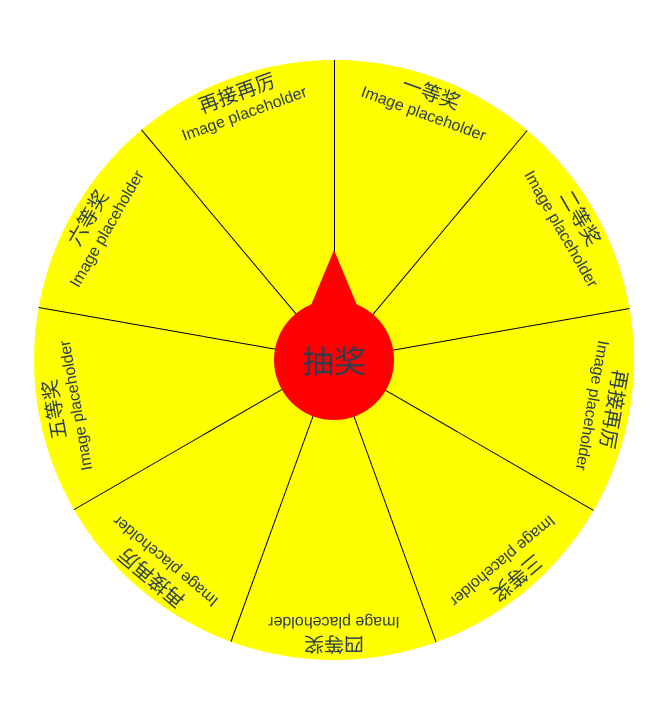
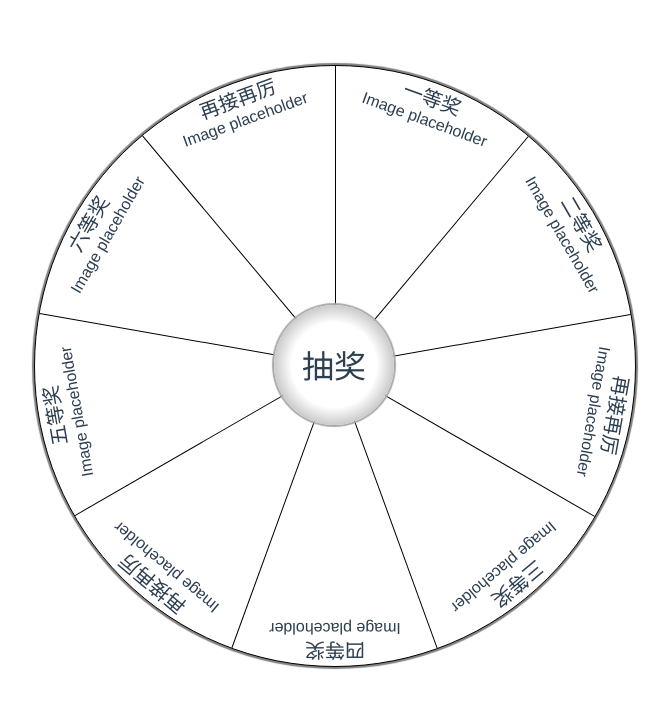
Before and after one commit to ultraN/vue-lottery, a Vue app: page / in a window 1280 px wide. Shown: the top 708 px of the page, without its empty margins (306-975 px from the left). Built offline with nearby package versions, Linux system fonts and the light colour scheme.

Commit message:
Improve visual

```diff
--- a/src/components/Lottery/Lottery.vue
+++ b/src/components/Lottery/Lottery.vue
@@ -3,7 +3,7 @@
       <div class="wheel">
       <div class="wheel-container">
         <div class="wheel-arrow-container">
-          <div class="wheel-arrow"></div>
+          <!-- <div class="wheel-arrow"></div>  -->
           <div class="wheel-start" @click="roll">
             {{startButtonText}}
           </div>
@@ -31,6 +31,7 @@
   justify-content: center;
   align-items: center;
   overflow: hidden;
+  padding: 5px;
 }
 .wheel-container {
   position: relative;
@@ -40,8 +41,10 @@
 .wheel-background {
   width: inherit;
   height: inherit;
-  background-color: yellow;
+  background-color: white;
   border-radius: 50%;
+  border: 1px solid black;
+  box-shadow: 0 0 1px 2px gray;
 }
 .wheel-arrow-container {
   position: absolute;
@@ -50,7 +53,8 @@
   border-radius: 50%;
   width: 20%;
   height: 20%;
-  background-color: red;
+  background: radial-gradient(white, white, grey);
+  box-shadow: 0 0 1px 2px darkgray;
   transform-origin: center 60%;
   z-index: 2;
   display: flex;
@@ -64,6 +68,7 @@
   border-bottom: 60px solid red;
   position: absolute;
   top: -50px;
+  z-index: -1;
 }
 .wheel-start {
   position: absolute;
@@ -158,9 +163,9 @@ export default {
       // send to back end
       console.log(winner);
     },
-    sliceRotation (index) {
-      const rotateAngle = index * this.sliceAngle + this.sliceOffset
-      return `rotate(${rotateAngle}deg)`
+    sliceRotation(index) {
+      const rotateAngle = index * this.sliceAngle + this.sliceOffset;
+      return `rotate(${rotateAngle}deg)`;
     }
   },
   computed: {
@@ -214,7 +219,7 @@ export default {
       return this.sliceAngle / 2;
     },
     startButtonText() {
-      return this.options.startButtonText || 'Start'
+      return this.options.startButtonText || "Start";
     }
   }
 };
```
Also changed, not shown: 1 other file (tests, documents, lock files or other folders).
